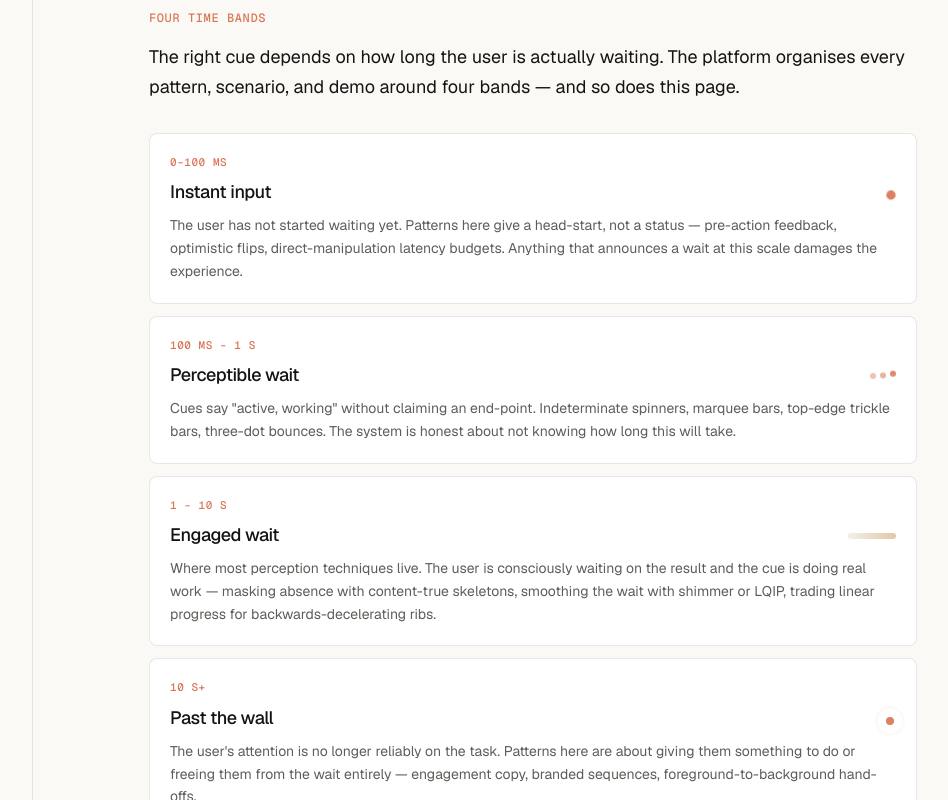
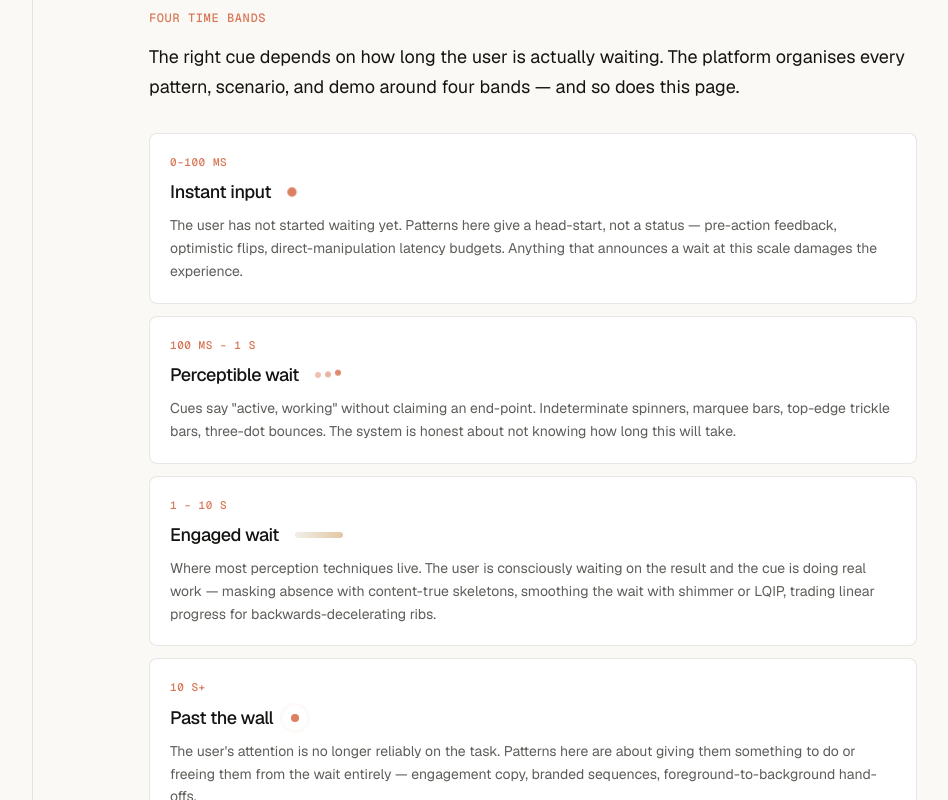
Before and after one commit to andrzejdelgado/feelsfast, a Next.js app: page / in a window 1280 px wide. Shown: the part 1480-2280 px from the top of the page, without its empty margins (247-1195 px from the left). Built offline with nearby package versions, Linux system fonts and the light colour scheme.

Commit message:
fix: band animations sit next to titles with a 16 px gap
Switched the title row from absolute positioning back to a flex
items-center gap-4 — the title's left edge stays put and the
animation now sits immediately after the title text rather than
floating at the card's right edge.

```diff
--- a/src/app/page.tsx
+++ b/src/app/page.tsx
@@ -173,20 +173,20 @@ export default function HomePage() {
           {bands.map((band, i) => (
             <div
               key={band.label}
-              className="relative rounded-lg border border-border bg-card p-5"
+              className="rounded-lg border border-border bg-card p-5"
             >
               <p className="font-mono text-[0.6875rem] font-medium uppercase tracking-wider text-primary">
                 {band.label}
               </p>
-              <p className="mt-2 text-lg font-medium tracking-tight text-foreground">
-                {band.title}
-              </p>
+              <div className="mt-2 flex items-center gap-4">
+                <p className="text-lg font-medium tracking-tight text-foreground">
+                  {band.title}
+                </p>
+                <BandTitleAnim index={i} />
+              </div>
               <p className="mt-2 text-sm leading-relaxed text-muted-foreground">
                 {band.body}
               </p>
-              <span className="pointer-events-none absolute right-5 top-[3.5rem] flex items-center">
-                <BandTitleAnim index={i} />
-              </span>
             </div>
           ))}
         </div>
```
